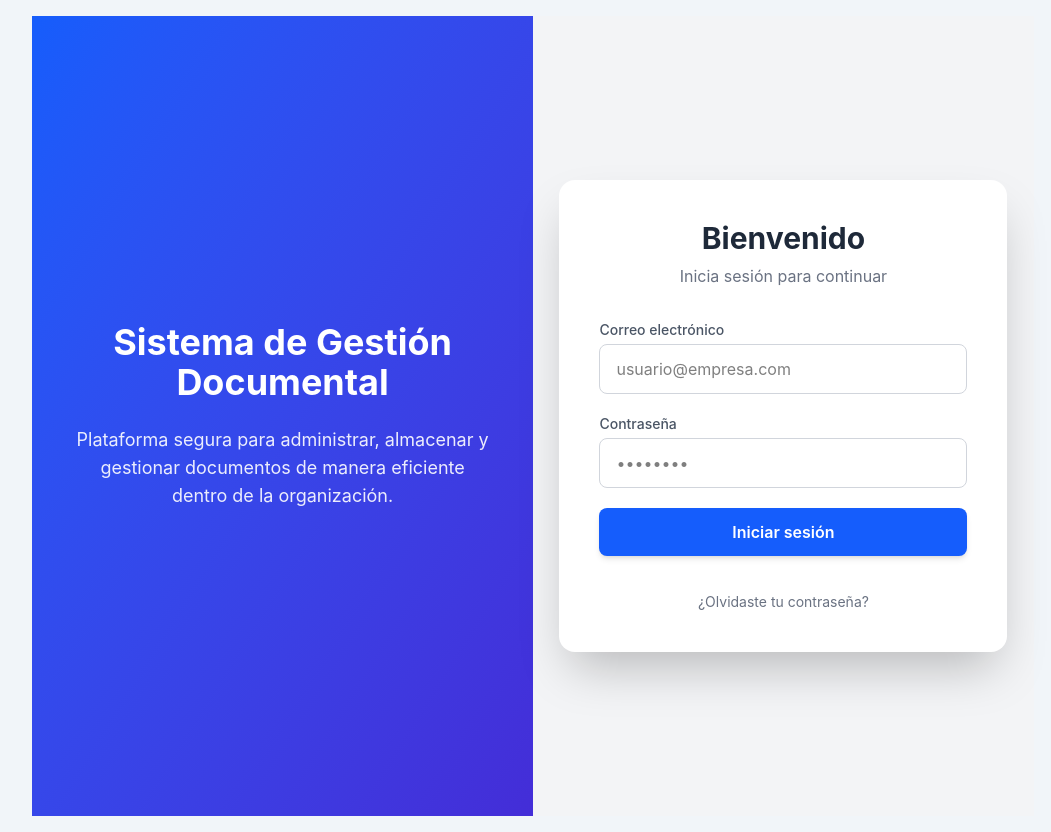
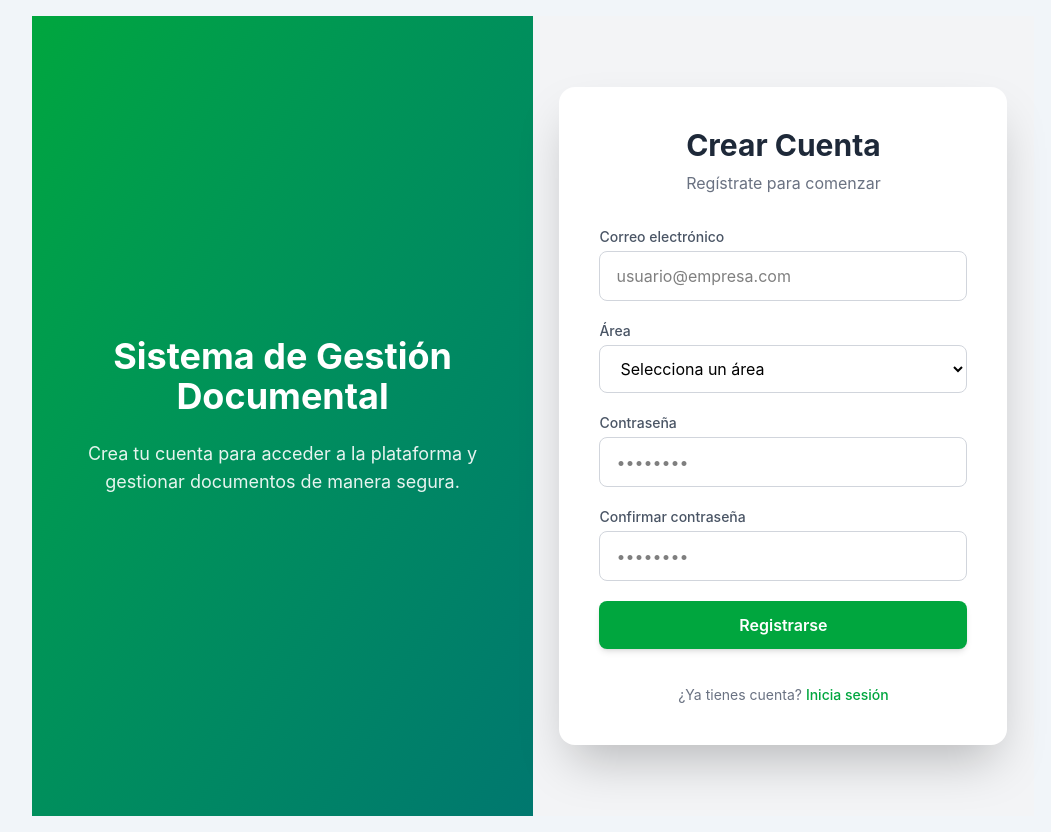
Before and after one commit to castillo26/sgd, a React (Vite) app: page /register in a window 1280 px wide. Before the commit this address led to /. Shown: the whole page, without its empty margins (107-1158 px from the left). Built offline with nearby package versions, Linux system fonts and the light colour scheme.

Commit message:
Avance de crear nuevos usuarios con rol usuario y contraseñas encriptadas

```diff
--- a/src/App.jsx
+++ b/src/App.jsx
@@ -1,6 +1,7 @@
 import { BrowserRouter, Routes, Route, Navigate } from "react-router-dom";
 
 import { Login } from "./Login";
+import { Register } from "./Register";
 import Dashboard from "./Dashboard";
 import ProtectedRoute from "./ProtectedRoute";
 
@@ -17,6 +18,9 @@ function App() {
 
         {/* LOGIN */}
         <Route path="/" element={<Login />} />
+
+        {/* REGISTRO */}
+        <Route path="/register" element={<Register />} />
 
         {/* DASHBOARD */}
         <Route
--- a/src/Login.jsx
+++ b/src/Login.jsx
@@ -1,4 +1,5 @@
 import { useState } from "react";
+import { Link } from "react-router-dom";
 
 export function Login() {
 
@@ -21,8 +22,8 @@ export function Login() {
       return;
     }
 
-    if (password.length < 4) {
-      alert("La contraseña debe tener mínimo 4 caracteres");
+    if (password.length < 6) {
+      alert("La contraseña debe tener mínimo 6 caracteres");
       return;
     }
 
@@ -63,14 +64,6 @@ export function Login() {
     }
 
     setLoading(false);
-
-    if (data.success) {
-
-    localStorage.setItem("user", JSON.stringify(data.user));
-
-    window.location.href = "/dashboard";
-
-    }
 
   };
 
@@ -148,7 +141,10 @@ export function Login() {
             </button>
 
             <div className="text-center text-sm text-gray-500 mt-4">
-              ¿Olvidaste tu contraseña?
+              ¿No tienes cuenta?{" "}
+              <Link to="/register" className="text-blue-600 hover:underline font-medium">
+                Regístrate aquí
+              </Link>
             </div>
 
           </form>
--- /dev/null
+++ b/src/Register.jsx
@@ -0,0 +1,184 @@
+import { useState } from "react";
+import { Link } from "react-router-dom";
+
+export function Register() {
+
+  const [email, setEmail] = useState("");
+  const [password, setPassword] = useState("");
+  const [confirmPassword, setConfirmPassword] = useState("");
+  const [area, setArea] = useState("");
+  const [loading, setLoading] = useState(false);
+
+  const validateEmail = (email) => {
+    const regex = /^[^\s@]+@[^\s@]+\.[^\s@]+$/;
+    return regex.test(email);
+  };
+
+  const handleRegister = async (e) => {
+    e.preventDefault();
+
+    if (!validateEmail(email)) {
+      alert("Correo inválido");
+      return;
+    }
+
+    if (password.length < 6) {
+      alert("La contraseña debe tener mínimo 6 caracteres");
+      return;
+    }
+
+    if (password !== confirmPassword) {
+      alert("Las contraseñas no coinciden");
+      return;
+    }
+
+    if (!area) {
+      alert("Por favor selecciona un área");
+      return;
+    }
+
+    setLoading(true);
+
+    try {
+
+      const response = await fetch("http://localhost/sgd-api/register.php", {
+        method: "POST",
+        headers: {
+          "Content-Type": "application/json"
+        },
+        body: JSON.stringify({
+          correo: email,
+          contrasena: password,
+          area: parseInt(area)
+        })
+      });
+
+      const data = await response.json();
+
+      if (data.success) {
+        alert("Cuenta creada exitosamente. Por favor inicia sesión.");
+        window.location.href = "/";
+      } else {
+        alert(data.message || "Error al crear la cuenta");
+      }
+
+    } catch (error) {
+      console.error(error);
+      alert("Error conectando con el servidor");
+    }
+
+    setLoading(false);
+
+  };
+
+  return (
+    <div className="min-h-screen flex">
+
+      {/* LADO IZQUIERDO */}
+      <div className="hidden md:flex w-1/2 bg-gradient-to-br from-green-600 to-teal-700 text-white flex-col justify-center items-center p-10">
+        <h1 className="text-4xl font-bold mb-6 text-center">
+          Sistema de Gestión Documental
+        </h1>
+        <p className="text-lg text-center max-w-md opacity-90">
+          Crea tu cuenta para acceder a la plataforma y gestionar documentos de manera segura.
+        </p>
+      </div>
+
+      {/* LADO DERECHO */}
+      <div className="flex w-full md:w-1/2 justify-center items-center bg-gray-100">
+        <div className="w-full max-w-md bg-white p-10 rounded-2xl shadow-2xl">
+          <h2 className="text-3xl font-bold text-gray-800 text-center mb-2">
+            Crear Cuenta
+          </h2>
+          <p className="text-gray-500 text-center mb-8">
+            Regístrate para comenzar
+          </p>
+
+          <form className="space-y-5" onSubmit={handleRegister}>
+
+            {/* EMAIL */}
+            <div>
+              <label className="block text-sm font-medium text-gray-600 mb-1">
+                Correo electrónico
+              </label>
+              <input
+                type="email"
+                placeholder="usuario@empresa.com"
+                value={email}
+                onChange={(e) => setEmail(e.target.value)}
+                className="w-full px-4 py-3 border border-gray-300 rounded-lg focus:ring-2 focus:ring-green-500 focus:outline-none transition"
+                required
+              />
+            </div>
+
+            {/* AREA */}
+            <div>
+              <label className="block text-sm font-medium text-gray-600 mb-1">
+                Área
+              </label>
+              <select
+                value={area}
+                onChange={(e) => setArea(e.target.value)}
+                className="w-full px-4 py-3 border border-gray-300 rounded-lg focus:ring-2 focus:ring-green-500 focus:outline-none transition"
+                required
+              >
+                <option value="">Selecciona un área</option>
+                <option value="1">Administración</option>
+                <option value="2">Contabilidad</option>
+                <option value="3">Gerencia</option>
+                <option value="4">RRHH</option>
+              </select>
+            </div>
+
+            {/* PASSWORD */}
+            <div>
+              <label className="block text-sm font-medium text-gray-600 mb-1">
+                Contraseña
+              </label>
+              <input
+                type="password"
+                placeholder="••••••••"
+                value={password}
+                onChange={(e) => setPassword(e.target.value)}
+                className="w-full px-4 py-3 border border-gray-300 rounded-lg focus:ring-2 focus:ring-green-500 focus:outline-none transition"
+                required
+              />
+            </div>
+
+            {/* CONFIRMAR PASSWORD */}
+            <div>
+              <label className="block text-sm font-medium text-gray-600 mb-1">
+                Confirmar contraseña
+              </label>
+              <input
+                type="password"
+                placeholder="••••••••"
+                value={confirmPassword}
+                onChange={(e) => setConfirmPassword(e.target.value)}
+                className="w-full px-4 py-3 border border-gray-300 rounded-lg focus:ring-2 focus:ring-green-500 focus:outline-none transition"
+                required
+              />
+            </div>
+
+            {/* BOTON */}
+            <button
+              type="submit"
+              disabled={loading}
+              className="w-full py-3 text-white font-semibold bg-green-600 rounded-lg hover:bg-green-700 transition duration-300 shadow-md disabled:opacity-50"
+            >
+              {loading ? "Creando cuenta..." : "Registrarse"}
+            </button>
+
+            <div className="text-center text-sm text-gray-500 mt-4">
+              ¿Ya tienes cuenta?{" "}
+              <Link to="/" className="text-green-600 hover:underline font-medium">
+                Inicia sesión
+              </Link>
+            </div>
+
+          </form>
+        </div>
+      </div>
+    </div>
+  );
+}
```
Also changed, not shown: 2 other files (tests, documents, lock files or other folders).
